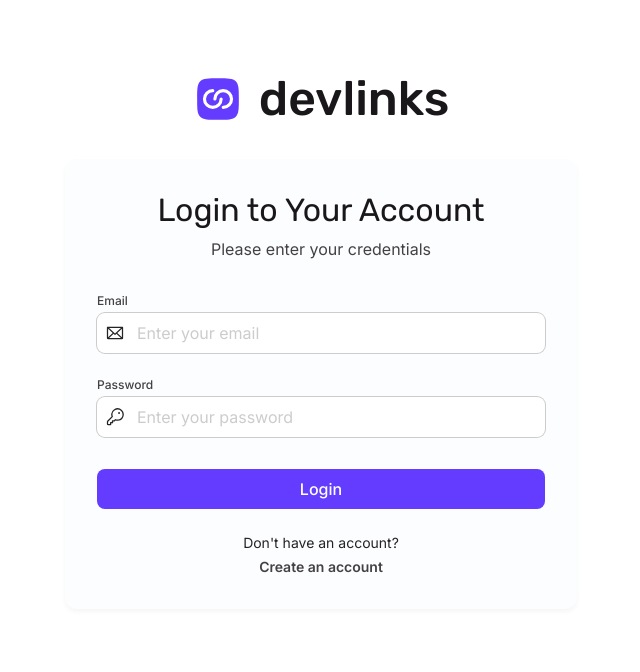
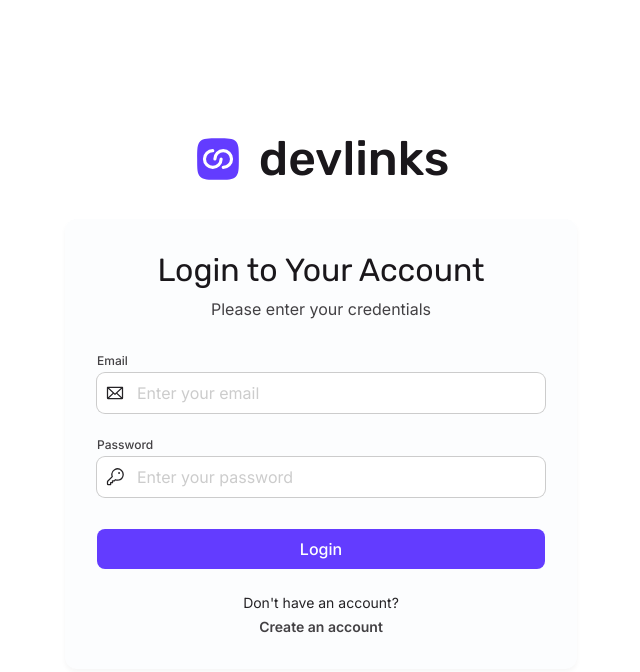
Before and after one commit to Foysal0076/devlinks, a Next.js app: page /login in a window 1280 px wide. Shown: the top 672 px of the page, without its empty margins (319-959 px from the left). Built offline with nearby package versions, Linux system fonts and the light colour scheme; no server answers.

Commit message:
update auth form page layout

```diff
--- a/src/components/auth/auth-page-layout.tsx
+++ b/src/components/auth/auth-page-layout.tsx
@@ -16,7 +16,7 @@ const AuthPageLayout = async ({ children }: Props) => {
   }
 
   return (
-    <div className='container flex min-h-[85vh] max-w-7xl flex-col items-center justify-center gap-8'>
+    <div className='container flex min-h-screen max-w-7xl flex-col items-center justify-center gap-8'>
       <div className='flex items-center justify-center gap-4'>
         <Image
           src='/assets/images/icons/devlinks-icon.svg'
```
